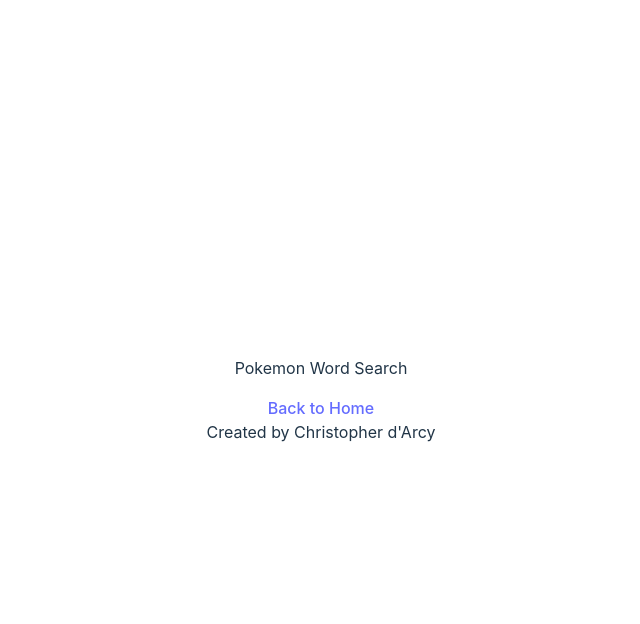
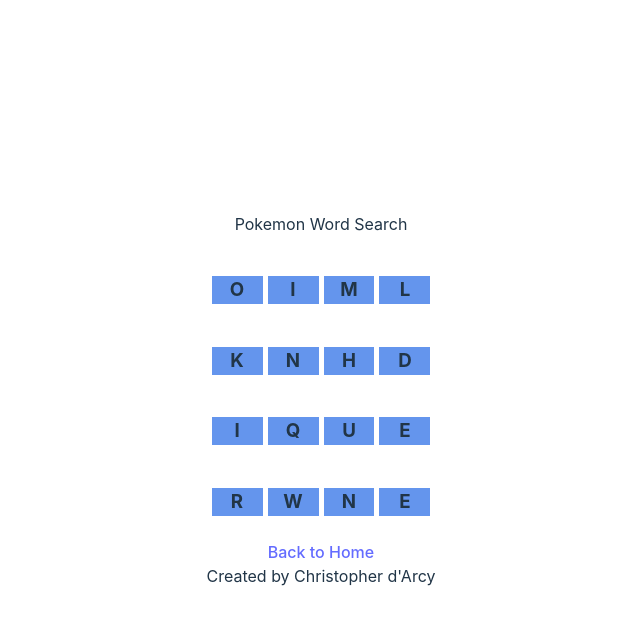
Before and after one commit to cmdarcy/pokemonWordSearch, a React (Vite) app: page /home in a window 1280 px wide. Both pictures are taken after a click on the button "Generate Board". Shown: the top 624 px of the page, without its empty margins (319-959 px from the left). Built offline with nearby package versions, Linux system fonts and the light colour scheme.

Commit message:
add generate board and pokemon letters functionality

```diff
--- a/src/components/Board/Board.jsx
+++ b/src/components/Board/Board.jsx
@@ -1,15 +1,71 @@
+import { randomLetter, randomStartingCoordinate } from "../../pokemonUtils";
+import Square from "../Square/Square";
 import styles from "./Board.module.css";
 import { Link } from "react-router-dom";
 
 function Board() {
-	const pokemon = JSON.parse(localStorage.getItem("PokemonList"));
+	const pokemonList = JSON.parse(localStorage.getItem("PokemonList"));
+	const longestPokemon = JSON.parse(localStorage.getItem("longestPokemon"));
+	const boardStyles = {
+		gridTemplateColumns: `repeat(${longestPokemon}, 1fr)`,
+		gridTemplateRows: `repeat(${longestPokemon}, 1fr)`,
+	};
+
+	//construct board and fill with random letters
+	let boardArray = [];
+	for (let row = 0; row < longestPokemon; row++) {
+		boardArray[row] = [];
+		for (let col = 0; col < longestPokemon; col++) {
+			boardArray[row][col] = (
+				<Square
+					key={`row${row}` + `col${col}`}
+					letter={randomLetter()}
+					coordinates={[col + 1, row + 1]}
+				/>
+			);
+		}
+	}
+
+	//fill board with pokemon letters
+	pokemonList.forEach((pokemon) => {
+		let startingCoordinateX;
+		let startingCoordinateY;
+		for (let attempt = 1; attempt <= 10; attempt++) {
+			startingCoordinateX = randomStartingCoordinate(
+				longestPokemon - pokemon.length
+			);
+			startingCoordinateY = randomStartingCoordinate(
+				longestPokemon - pokemon.length
+			);
+			if (
+				!boardArray[startingCoordinateY].some((square) =>
+					square.props.hasOwnProperty("associatedPokemon")
+				)
+			) {
+				let pokemonLetters = pokemon.split("");
+				pokemonLetters.forEach((letter, index) => {
+					boardArray[startingCoordinateY][startingCoordinateX + index] = (
+						<Square
+							key={index}
+							letter={letter.toUpperCase()}
+							associatedPokemon={pokemon}
+						/>
+					);
+				});
+				break;
+			}
+		}
+	});
 	return (
 		<>
 			<ul>
-				{pokemon.map((pokemon) => (
+				{pokemonList.map((pokemon) => (
 					<li>{pokemon}</li>
 				))}
 			</ul>
+			<div className={styles.board} style={boardStyles}>
+				{boardArray}
+			</div>
 			<Link to="/home">Back to Home</Link>
 		</>
 	);
--- a/src/components/Board/Board.module.css
+++ b/src/components/Board/Board.module.css
@@ -0,0 +1,5 @@
+.board {
+	display: grid;
+	grid-gap: 5px;
+	padding: 5px;
+}
--- a/src/components/SetupForm/SetupForm.jsx
+++ b/src/components/SetupForm/SetupForm.jsx
@@ -7,12 +7,17 @@
 	const [numPokemon, setnumPokemon] = useState(0);
 	const navigate = useNavigate();
 	let PokemonList = [];
+	let longestPokemon = 0;
 	async function handleSubmit(event) {
 		event.preventDefault();
 		for (let index = 0; index < numPokemon; index++) {
-			PokemonList.push(await getRandPokemon());
+			let randPokemon = await getRandPokemon();
+			PokemonList.push(randPokemon);
+			longestPokemon = Math.max(longestPokemon, randPokemon.length);
 		}
 		localStorage.setItem("PokemonList", JSON.stringify(PokemonList));
+		longestPokemon += 4;
+		localStorage.setItem("longestPokemon", longestPokemon);
 		navigate("/board");
 	}
 	return (
--- /dev/null
+++ b/src/components/Square/Square.jsx
@@ -0,0 +1,15 @@
+import styles from "./Square.module.css";
+
+function Square({ letter, associatedPokemon }) {
+	return (
+		<>
+			{associatedPokemon ? (
+				<h3 className={styles.pokemonLetterbox}>{letter}</h3>
+			) : (
+				<h3 className={styles.letterbox}>{letter}</h3>
+			)}
+		</>
+	);
+}
+
+export default Square;
--- /dev/null
+++ b/src/components/Square/Square.module.css
@@ -0,0 +1,7 @@
+.letterbox {
+	background-color: cornflowerblue;
+}
+
+.pokemonLetterbox {
+	background-color: red;
+}
--- a/src/pokemonUtils.js
+++ b/src/pokemonUtils.js
@@ -1,4 +1,4 @@
-async function getRandPokemon() {
+export async function getRandPokemon() {
 	let RandomPokemon = Math.floor(Math.random() * 807) + 1;
 	const response = await fetch(
 		`https://pokeapi.co/api/v2/pokemon/${RandomPokemon}`
@@ -7,4 +7,11 @@
 	return data.name;
 }
 
-export { getRandPokemon };
+export function randomLetter() {
+	let RandomLetter = Math.floor(Math.random() * 26) + 97;
+	return String.fromCharCode(RandomLetter).toUpperCase();
+}
+
+export function randomStartingCoordinate(number) {
+	return Math.floor(Math.random() * number);
+}
```
